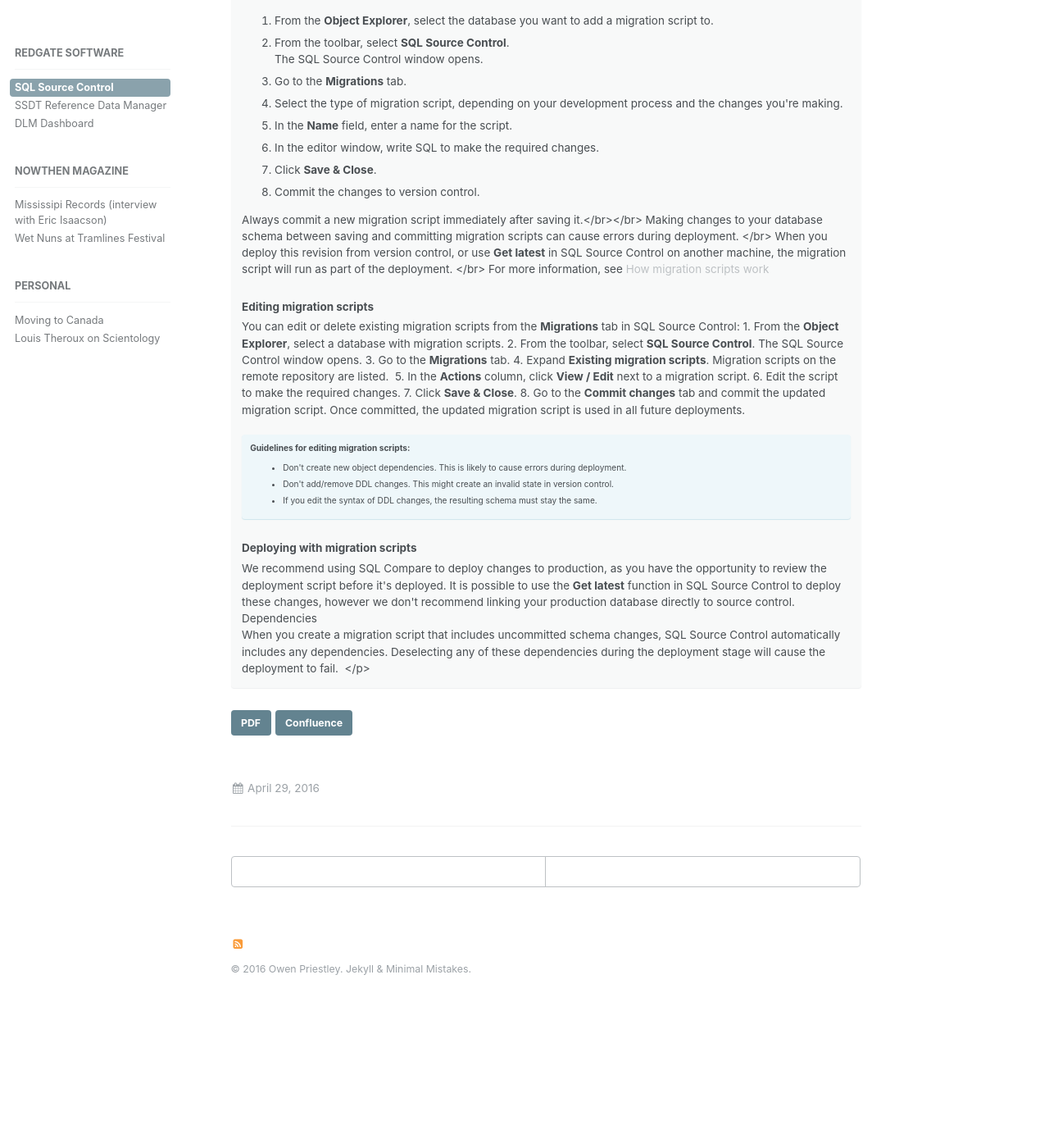
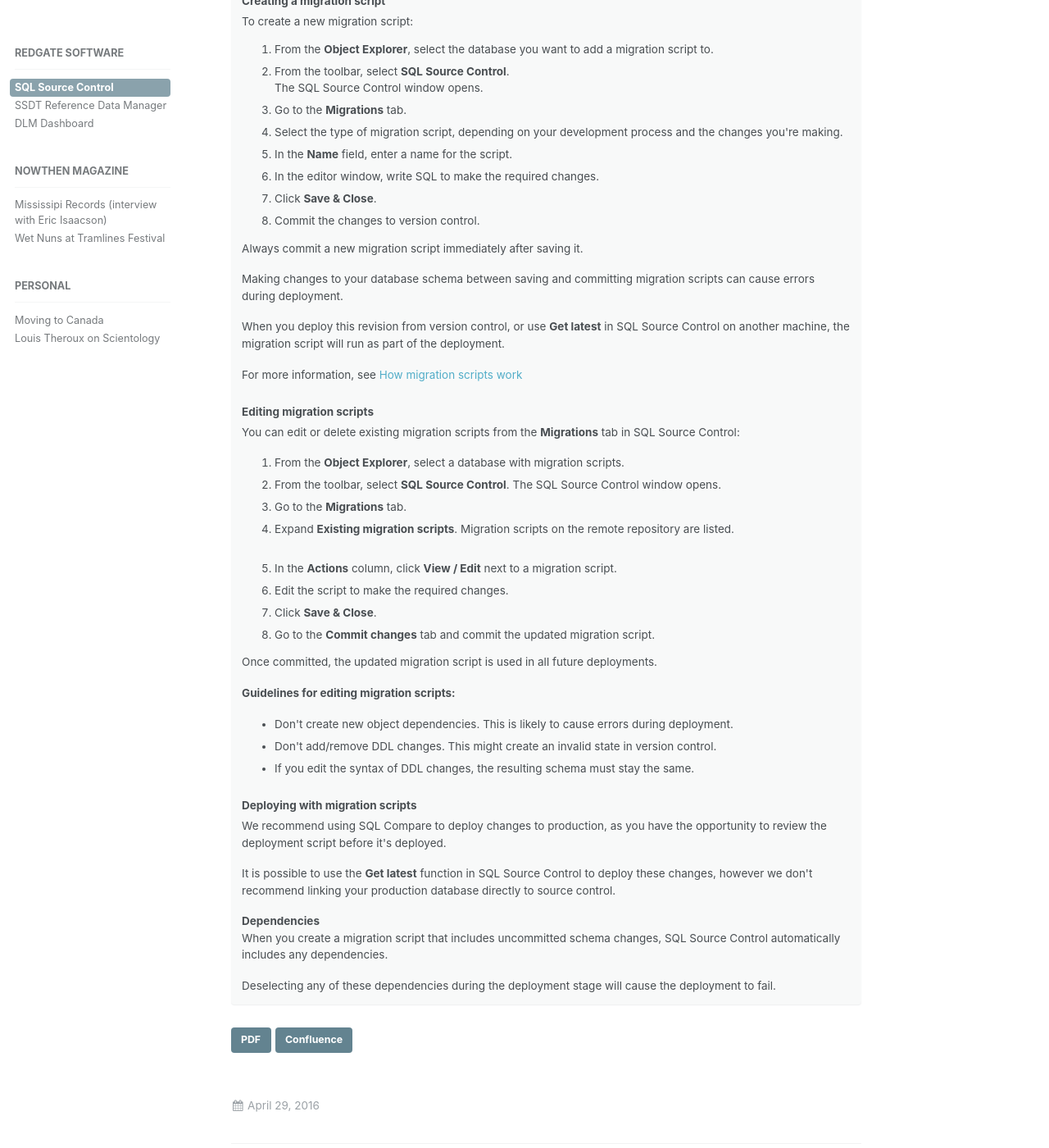
Before and after one commit to owenpriestley/owenpriestley.github.io, a Jekyll site: the page built from _portfolio/redgate/migrations.md, in a window 1280 px wide and 1400 px high, scrolled down 652 px. Shown: the whole window at 82% size. Built offline with Jekyll 4.4.1, drawn with Linux system fonts in a browser that asks for light colours; before the commit the page ends 1898 px from its top, so only the background shows below that.

Commit message:
Finish formatting Migrations

```diff
--- a/_portfolio/redgate/migrations.md
+++ b/_portfolio/redgate/migrations.md
@@ -17,13 +17,13 @@
 <p>When you deploy changes committed to version control, the SQL Compare
 engine generates a deployment script to update the target database.You
 can use a migration script to add custom SQL to a specific point in this
-deployment script.<br/>
+deployment script.</p>
 
-Migration scripts are necessary to avoid data loss when making certain
+<p>Migration scripts are necessary to avoid data loss when making certain
 schema changes. To achieve this, the migration script intervenes to make
-data changes occur at the right point of the deployment.<br/>
+data changes occur at the right point of the deployment.</p>
 
-In most cases, you only need to write SQL for the data changes in the
+<p>In most cases, you only need to write SQL for the data changes in the
 migration script. Schema changes are committed separately and deployed
 as normal.</p>
 
@@ -50,68 +50,58 @@
 
 <li>Commit the changes to version control.</li>
 </ol>
- Always commit a new migration script immediately after saving it.</br></br>
- Making changes to your database schema between saving and committing
- migration scripts can cause errors during deployment. </br>
+ <p>Always commit a new migration script immediately after saving it.</p>
+ <p>Making changes to your database schema between saving and committing
+ migration scripts can cause errors during deployment.</p>
 
-When you deploy this revision from version control, or use <strong>Get
+<p>When you deploy this revision from version control, or use <strong>Get
 latest</strong> in SQL Source Control on another machine, the migration script
-will run as part of the deployment. </br>
+will run as part of the deployment.</p>
 
-For more information, see <a href="https://documentation.red-gate.com/display/SOC5/How+migration+scripts+work">How migration scripts work</a><br/>
+For more information, see <a style="color: #52adc8" href="https://documentation.red-gate.com/display/SOC5/How+migration+scripts+work">How migration scripts work</a><br/>
 
 <h3>Editing migration scripts</h3>
+<p>You can edit or delete existing migration scripts from
+the <strong>Migrations</strong> tab in SQL Source Control:</p>
+<ol>
+<li>From the <strong>Object Explorer</strong>, select a database with
+    migration scripts.</li>
+<li>From the toolbar, select <strong>SQL Source Control</strong>.
+    The SQL Source Control window opens.</li>
+<li>Go to the <strong>Migrations</strong> tab.</li>
+<li>Expand <strong>Existing migration scripts</strong>.
+    Migration scripts on the remote repository are listed.</li>
+<li>In the <strong>Actions</strong> column, click <strong>View / Edit</strong> next to a migration script.</li>
+<li>Edit the script to make the required changes.</li>
+<li>Click <strong>Save & Close</strong>.</li>
+<li>Go to the <strong>Commit changes</strong> tab and commit the updated
+    migration script.</li>
+</ol>
+<p>Once committed, the updated migration script is used in all future
+deployments.</p>
 
-You can edit or delete existing migration scripts from
-the <strong>Migrations</strong> tab in SQL Source Control:
-
-1.  From the <strong>Object Explorer</strong>, select a database with
-    migration scripts.
-
-2.  From the toolbar, select <strong>SQL Source Control</strong>.
-    The SQL Source Control window opens.
-
-3.  Go to the <strong>Migrations</strong> tab.
-
-4.  Expand <strong>Existing migration scripts</strong>.
-    Migration scripts on the remote repository are listed.
-
-5.  In the <strong>Actions</strong> column, click <strong>View / Edit</strong> next to a migration script.
-
-6.  Edit the script to make the required changes.
-
-7.  Click <strong>Save & Close</strong>.
-
-8.  Go to the <strong>Commit changes</strong> tab and commit the updated
-    migration script.
-
-Once committed, the updated migration script is used in all future
-deployments.
-
-<div class="notice--info">
-  <h4>Guidelines for editing migration scripts:</h4>
-  <ul>
+  <strong>Guidelines for editing migration scripts:</strong>
+  <p><ul>
    <li>Don't create new object dependencies. This is likely to cause errors during deployment.</li>
    <li>Don't add/remove DDL changes. This might create an invalid state in version control.</li>
    <li>If you edit the syntax of DDL changes, the resulting schema must stay the same.</li>
-  </ul>
-</div>
+  </ul></p>
 
 <h3>Deploying with migration scripts</h3>
 
-We recommend using SQL Compare to deploy changes to production, as you
+<p>We recommend using SQL Compare to deploy changes to production, as you
 have the opportunity to review the deployment script before it's
-deployed. It is possible to use the <strong>Get latest</strong> function in SQL
+deployed. </p>
+
+<p>It is possible to use the <strong>Get latest</strong> function in SQL
 Source Control to deploy these changes, however we don't recommend
-linking your production database directly to source control.
+linking your production database directly to source control.</p>
 
-<p style="text-weight: strong">Dependencies</p>
+<strong>Dependencies</strong>
 
-When you create a migration script that includes uncommitted schema
-changes, SQL Source Control automatically includes any dependencies.
-Deselecting any of these dependencies during the deployment stage will
-cause the deployment to fail.
-
-</p></div>
-
+<p>When you create a migration script that includes uncommitted schema
+changes, SQL Source Control automatically includes any dependencies.</p>
+<p>Deselecting any of these dependencies during the deployment stage will
+cause the deployment to fail.</p>
+</div>
 [PDF](portfolio/redgate/SOC5-Workingwithmigrationscripts.pdf){: .btn .btn--small} [Confluence](https://documentation.red-gate.com/display/SOC5/Working+with+migration+scripts){: .btn .btn--small}
```
